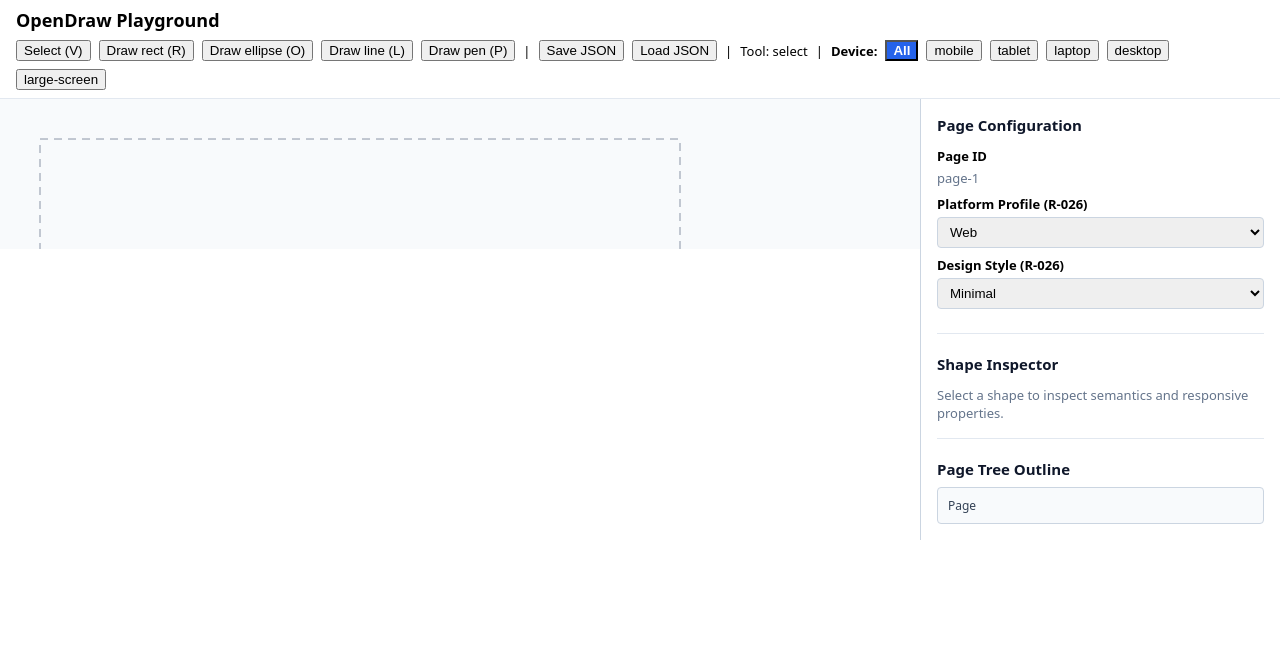
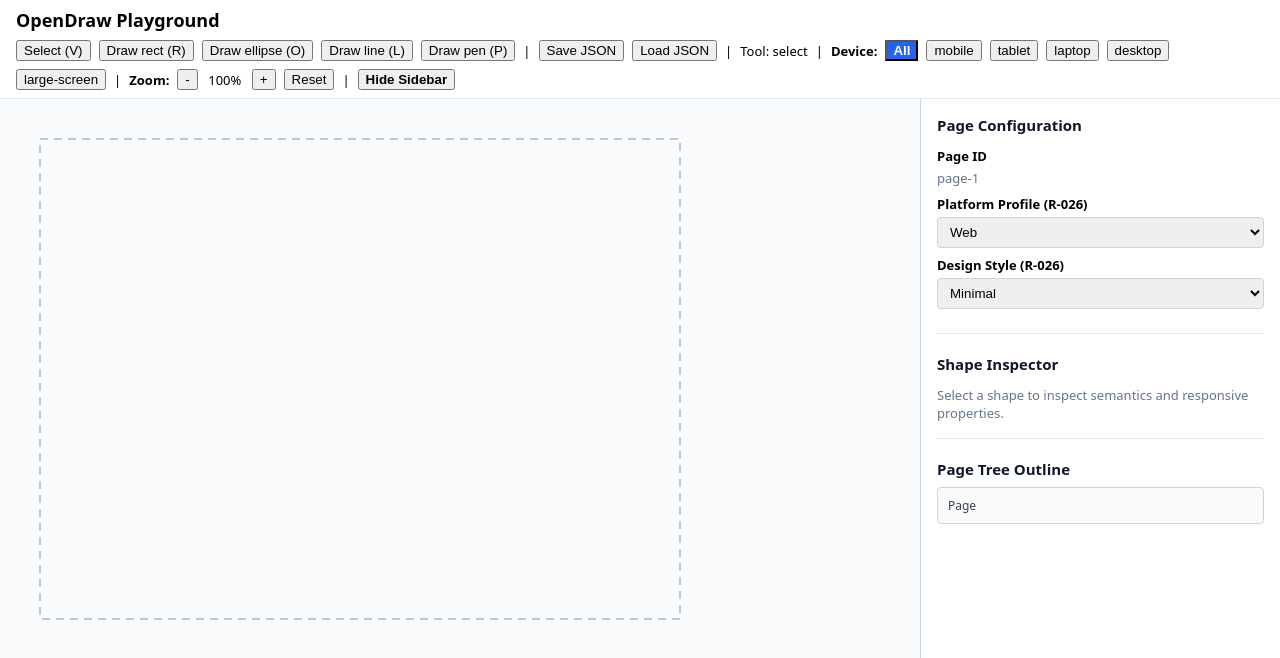
Before and after one commit to Chandu4221/open-draw, a React (Vite) app in the folder apps/playground/: page / in a window 1280 px wide. Shown: the top 658 px of the page. Built offline with nearby package versions, Linux system fonts and the light colour scheme.

Commit message:
fix(playground): ensure full-height canvas layout and add zoom and sidebar controls

```diff
--- a/apps/playground/src/App.tsx
+++ b/apps/playground/src/App.tsx
@@ -100,7 +100,15 @@ interface Gesture {
   readonly points: readonly Point[];
 }
 
-const CANVAS_WIRE_STYLE = { width: "100%", height: "100%", display: "block", touchAction: "none" };
+const CANVAS_WIRE_STYLE = {
+  position: "absolute" as const,
+  top: 0,
+  left: 0,
+  width: "100%",
+  height: "100%",
+  display: "block",
+  touchAction: "none",
+};
 
 function initCanvas(): CanvasController {
   return createCanvas({
@@ -154,6 +162,8 @@ export default function App() {
   const [statusMessage, setStatusMessage] = useState<string>("");
   const [selectedShapeId, setSelectedShapeId] = useState<ShapeId | null>(null);
   const [activeDeviceType, setActiveDeviceType] = useState<DeviceType | undefined>(undefined);
+  const [zoomPercent, setZoomPercent] = useState<number>(100);
+  const [showSidebar, setShowSidebar] = useState<boolean>(true);
 
   function chooseTool(next: ToolId): void {
     toolRef.current = next;
@@ -163,6 +173,22 @@ export default function App() {
   function handleDeviceChange(deviceType?: DeviceType): void {
     canvasRef.current.setActiveDeviceType(deviceType);
     setActiveDeviceType(deviceType);
+    render();
+  }
+
+  function handleZoom(factor: number): void {
+    const svg = svgRef.current;
+    if (svg === null) return;
+    const rect = svg.getBoundingClientRect();
+    const center: Point = { x: rect.width / 2, y: rect.height / 2 };
+    canvasRef.current.zoomAt(center, factor);
+    setZoomPercent(Math.round(canvasRef.current.getCamera().zoom * 100));
+    render();
+  }
+
+  function handleResetZoom(): void {
+    canvasRef.current.setCamera({ x: 0, y: 0, zoom: 1 });
+    setZoomPercent(100);
     render();
   }
 
@@ -552,6 +578,7 @@ export default function App() {
     const screen = screenPointFrom(event);
     const factor = Math.exp(-event.deltaY * 0.001);
     canvas.zoomAt(screen, factor);
+    setZoomPercent(Math.round(canvas.getCamera().zoom * 100));
     canvas.dispatch({
       type: CANVAS_EVENTS.wheel,
       screenPoint: screen,
@@ -844,9 +871,12 @@ export default function App() {
   return (
     <main
       style={{
-        height: "100vh",
+        height: "100%",
+        width: "100%",
         display: "flex",
         flexDirection: "column",
+        minHeight: 0,
+        overflow: "hidden",
         fontFamily: "system-ui, -apple-system, BlinkMacSystemFont, 'Segoe UI', Roboto, sans-serif",
       }}
     >
@@ -919,18 +949,53 @@ export default function App() {
               {DEVICE_TYPES[dt]}
             </button>
           ))}
+          <span>|</span>
+          <span style={{ fontWeight: 600 }}>Zoom:</span>
+          <button type="button" onClick={() => handleZoom(0.8)} title="Zoom Out">
+            -
+          </button>
+          <span style={{ minWidth: "38px", textAlign: "center" }}>{zoomPercent}%</span>
+          <button type="button" onClick={() => handleZoom(1.25)} title="Zoom In">
+            +
+          </button>
+          <button type="button" onClick={handleResetZoom} title="Reset to 100%">
+            Reset
+          </button>
+          <span>|</span>
+          <button
+            type="button"
+            onClick={() => setShowSidebar((prev) => !prev)}
+            style={{
+              fontWeight: 600,
+              backgroundColor: showSidebar ? undefined : "#e0e7ff",
+              borderColor: showSidebar ? undefined : "#6366f1",
+            }}
+          >
+            {showSidebar ? "Hide Sidebar" : "Show Sidebar"}
+          </button>
           {statusMessage && (
             <span style={{ color: "#2563eb", marginLeft: "8px" }}>[{statusMessage}]</span>
           )}
         </div>
       </header>
 
-      <div style={{ flex: 1, display: "flex", overflow: "hidden" }}>
+      <div
+        style={{
+          flex: 1,
+          height: "100%",
+          minHeight: 0,
+          minWidth: 0,
+          display: "flex",
+          overflow: "hidden",
+        }}
+      >
         {/* Canvas area */}
         <div
           style={{
             flex: 1,
             height: "100%",
+            minHeight: 0,
+            minWidth: 0,
             position: "relative",
             overflow: "hidden",
             backgroundColor: "#f8fafc",
@@ -940,16 +1005,19 @@ export default function App() {
         </div>
 
         {/* Inspector Sidebar */}
+        {showSidebar && (
           <aside
             style={{
               width: "360px",
               height: "100%",
+              minHeight: 0,
               boxSizing: "border-box",
               borderLeft: "1px solid #cbd5e1",
               overflowY: "auto",
               padding: "16px",
               backgroundColor: "#ffffff",
               fontSize: "13px",
+              flexShrink: 0,
             }}
           >
             {/* Root Page Platform and Style Configuration */}
@@ -1120,7 +1188,9 @@ export default function App() {
                                       padding: "4px 8px",
                                       boxSizing: "border-box",
                                     }}
-                                  onChange={(e) => handlePropertyChange(schema.id, e.target.value)}
+                                    onChange={(e) =>
+                                      handlePropertyChange(schema.id, e.target.value)
+                                    }
                                   />
                                 )}
                                 {schema.control === "number" && (
@@ -1170,7 +1240,9 @@ export default function App() {
                                       padding: "4px 8px",
                                       boxSizing: "border-box",
                                     }}
-                                  onChange={(e) => handlePropertyChange(schema.id, e.target.value)}
+                                    onChange={(e) =>
+                                      handlePropertyChange(schema.id, e.target.value)
+                                    }
                                   >
                                     {schema.options?.map((opt) => (
                                       <option key={opt.value} value={opt.value}>
@@ -1326,6 +1398,7 @@ export default function App() {
               </div>
             </div>
           </aside>
+        )}
       </div>
     </main>
   );
--- a/apps/playground/src/index.css
+++ b/apps/playground/src/index.css
@@ -3,19 +3,28 @@
   color-scheme: light dark;
 }
 
+html,
 body {
+  height: 100%;
+  width: 100%;
   margin: 0;
+  padding: 0;
+  overflow: hidden;
 }
 
 #root {
-  min-height: 100svh;
+  height: 100%;
+  width: 100%;
   display: flex;
   flex-direction: column;
 }
 
 main {
   flex: 1;
+  height: 100%;
   display: flex;
   flex-direction: column;
   width: 100%;
+  min-height: 0;
+  overflow: hidden;
 }
```
Lines whose indentation alone changed are shown as unchanged.
